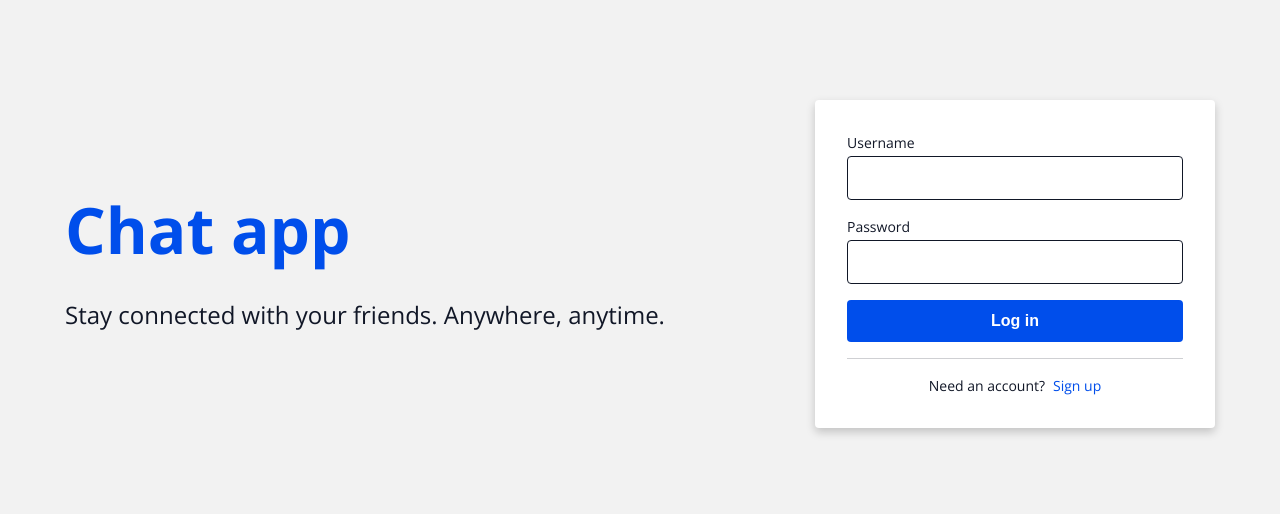
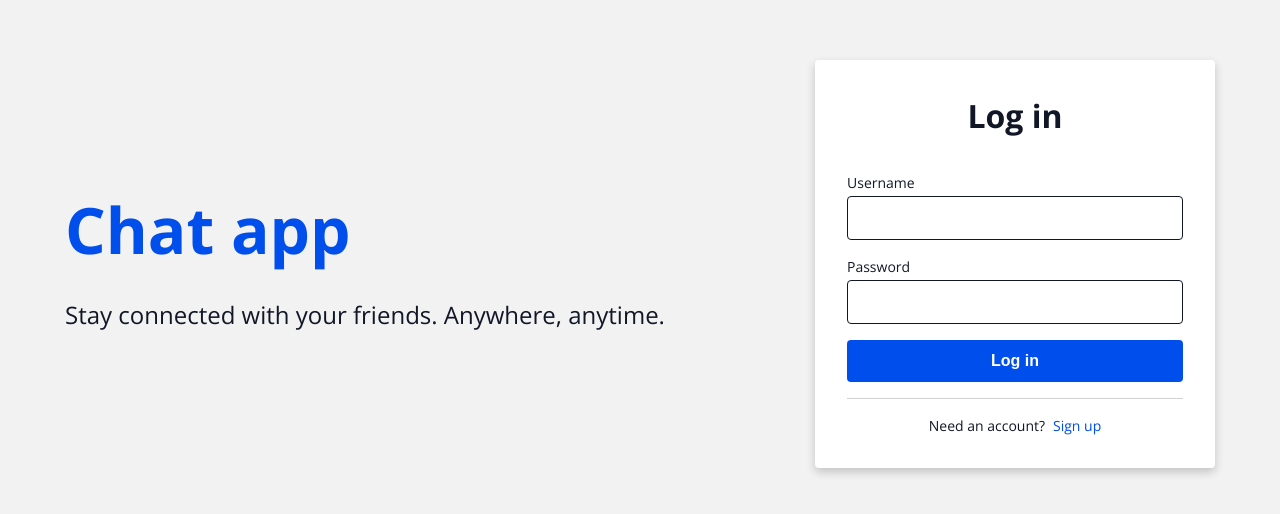
Before and after one commit to Ssevve/react-chat-app, a React (Create React App) app in the folder frontend/: page /login in a window 1280 px wide. Shown: the part 136-650 px from the top of the page. Built offline with nearby package versions, Linux system fonts and the light colour scheme.

Commit message:
Add form title and loader to log in form

```diff
--- a/frontend/src/pages/Login.jsx
+++ b/frontend/src/pages/Login.jsx
@@ -9,6 +9,7 @@ import { useForm } from 'react-hook-form';
 import { yupResolver } from '@hookform/resolvers/yup';
 import * as yup from 'yup';
 import ErrorBox from '../components/ErrorBox';
+import Loader from '../components/Loader';
 
 const Main = styled.main`
   background: var(--clr-light-300);
@@ -68,6 +69,12 @@ const Form = styled.form`
   @media ${breakpoints.medium} {
     flex: 1;
   }
+`;
+
+const FormTitle = styled.h2`
+  text-align: center;
+  font-size: 2rem;
+  margin-bottom: 1rem;
 `;
 
 const Label = styled.label`
@@ -153,11 +160,13 @@ function Login() {
     reValidateMode: 'onSubmit',
   });
   const [isFetchError, setIsFetchError] = useState(false);
+  const [isFetching, setIsFetching] = useState(false);
   const [invalidCredentials, setInvalidCredentials] = useState(false);
   const username = watch('username');
   const password = watch('password');
 
   const onSubmit = async (data) => {
+    setIsFetching(true);
     try {
       const res = await axios.post('/auth/login', {
         username: data.username,
@@ -167,6 +176,8 @@ function Login() {
     } catch (err) {
       if (err.response.status === 400 || err.response.status === 401) setInvalidCredentials(true);
       else setIsFetchError(true);
+    } finally {
+      setIsFetching(false);
     }
   };
 
@@ -197,6 +208,7 @@ function Login() {
           <Paragraph>Stay connected with your friends. Anywhere, anytime.</Paragraph>
         </Section>
         <Form onSubmit={handleSubmit(onSubmit)}>
+          <FormTitle>Log in</FormTitle>
           {isFetchError && (
             <ErrorBox>
               <ErrorMessage>Something went wrong. Please try again.</ErrorMessage>
@@ -226,7 +238,7 @@ function Login() {
               <ErrorMessage>Invalid username or password</ErrorMessage>
             )}
           </Label>
-          <Button type="submit">Log in</Button>
+          <Button type="submit">{isFetching ? <Loader /> : 'Log in'}</Button>
           <Divider />
           <NeedAccount>
             Need an account?
```
